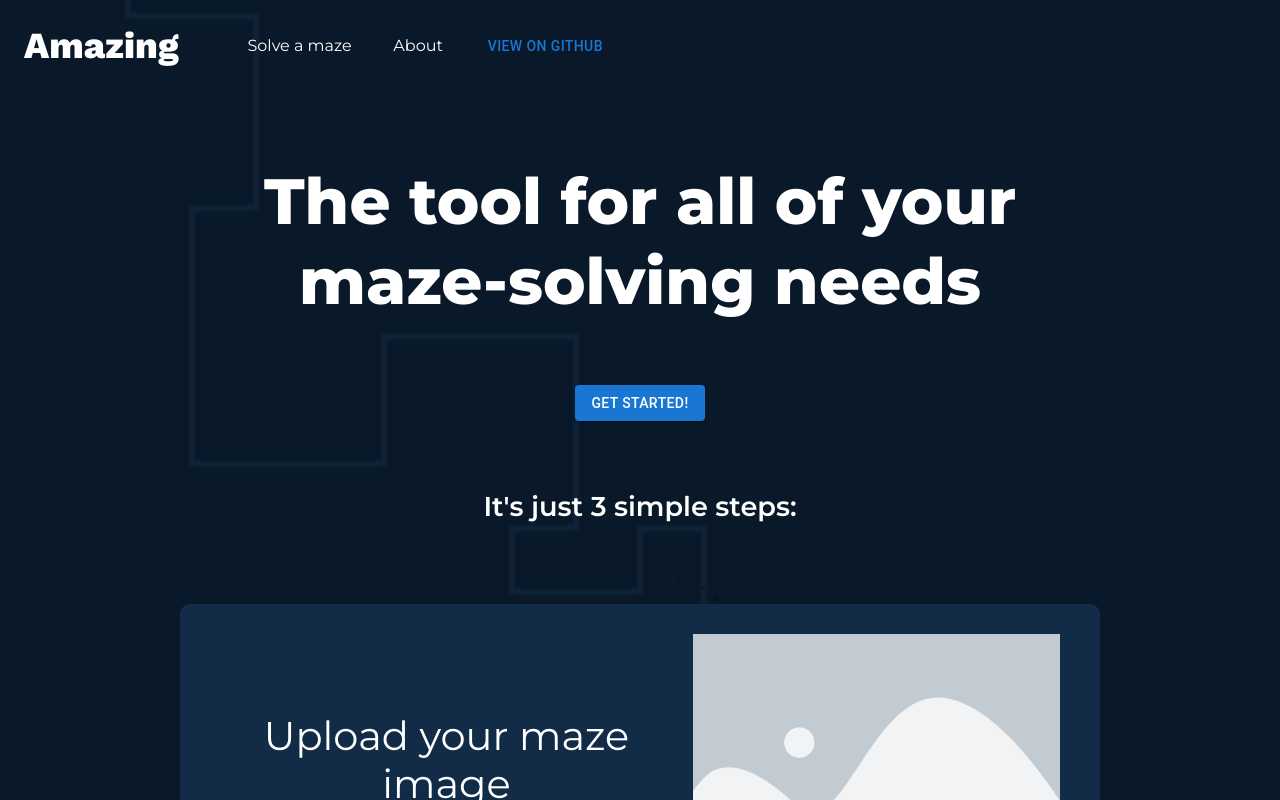
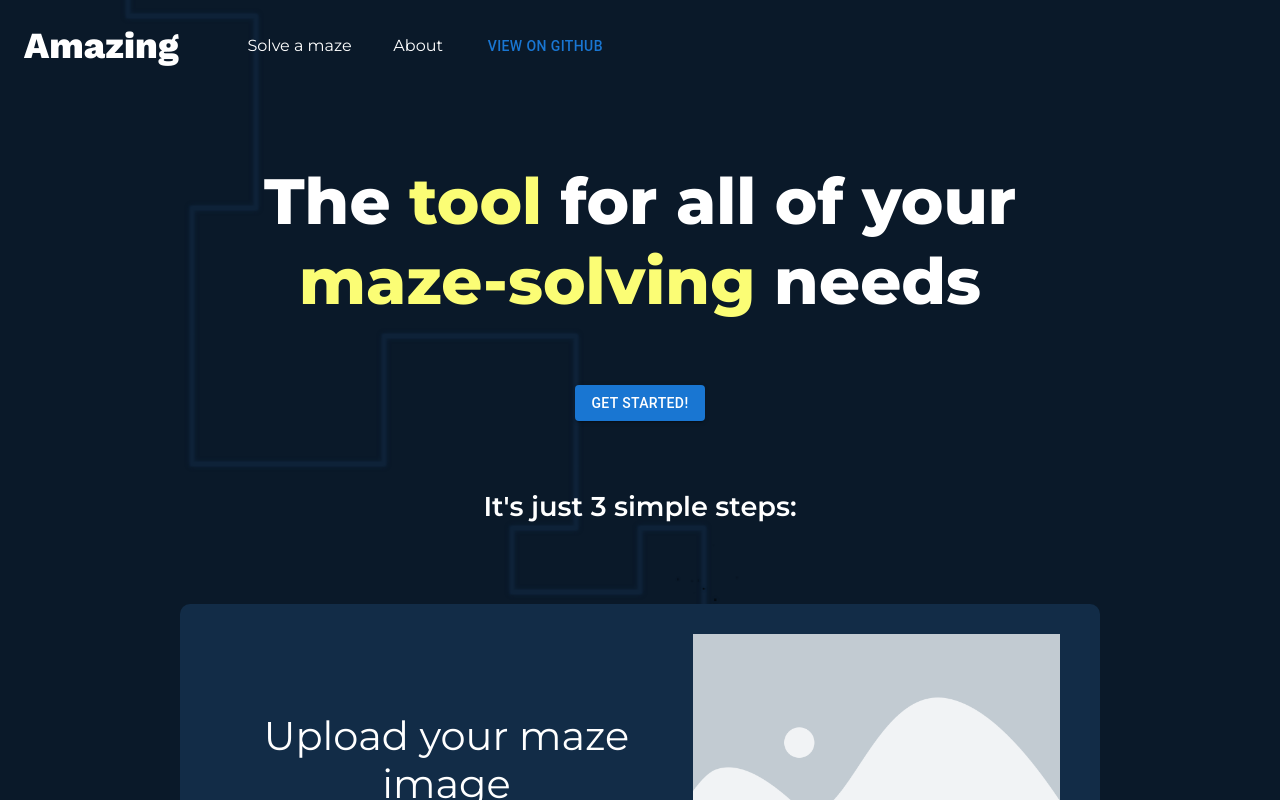
Before and after one commit to ElCholoGamer/amazing, a Next.js app: page / in a window 1280 px wide. Shown: the top 800 px of the page. Built offline with nearby package versions, Linux system fonts and the light colour scheme; no server answers.

Commit message:
refactor(pages): use em tag

```diff
--- a/src/pages/index.tsx
+++ b/src/pages/index.tsx
@@ -1,4 +1,3 @@
-import Link from 'next/link';
 import Button from '@mui/material/Button';
 import placeholderImage from '@public/placeholder.png';
 import { Layout } from 'modules/layout/components/Layout';
@@ -12,8 +11,7 @@ const Home: React.FC = () => (
 
 		<main className={styles.main}>
 			<h2>
-				The <span className="important">tool</span> for all of your{' '}
-				<span className="important">maze-solving</span> needs
+				The <em>tool</em> for all of your <em>maze-solving</em> needs
 			</h2>
 
 			<Button variant="contained">Get started!</Button>
```
